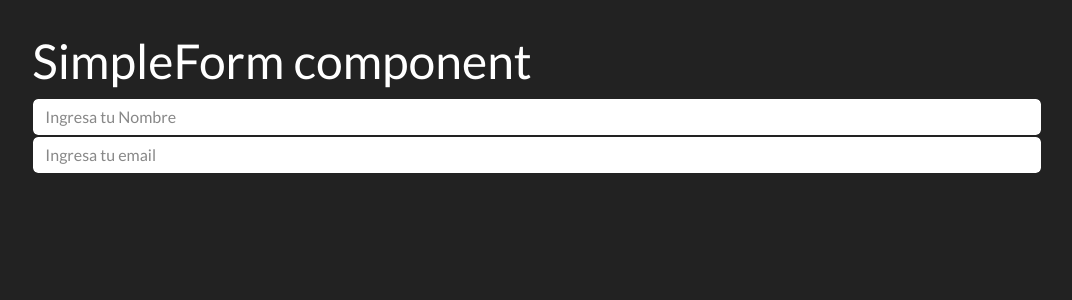
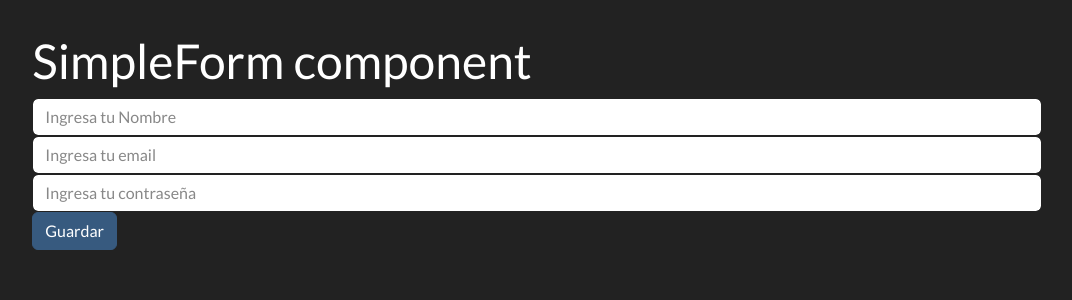
Before and after one commit to maximopeoficiales/react-examples-hooks, a React (Create React App) app: page / in a window 1280 px wide. Shown: the top 300 px of the page, without its empty margins (103-1175 px from the left). Built offline with nearby package versions, Linux system fonts and the light colour scheme.

Commit message:
Se creo un hookForm adaptativo a cualquier tipo de dato

```diff
--- a/src/App.tsx
+++ b/src/App.tsx
@@ -2,13 +2,15 @@ import Counter from "./components/01-useState/Counter/Counter";
 import "./App.css";
 import CounterWithCustomHook from "./components/01-useState/CounterWithCustomHook/CounterWithCustomHook";
 import SimpleForm from "./components/02-useEffect/SimpleForm/SimpleForm";
+import FormWithCustomHook from "./components/02-useEffect/FormWithCustomHook/FormWithCustomHook";
 function App() {
   return (
     <div className="App">
       {/* hola bro */}
       {/* <Counter />
       <CounterWithCustomHook /> */}
-      <SimpleForm />
+      {/* <SimpleForm /> */}
+      <FormWithCustomHook />
     </div>
   );
 }
--- /dev/null
+++ b/src/components/02-useEffect/FormWithCustomHook/FormWithCustomHook.tsx
@@ -0,0 +1,71 @@
+import { SyntheticEvent } from "react";
+import { useForm } from "../../../hooks/useForm";
+
+interface MyProps {}
+const defaultProps: MyProps = {};
+interface FormValues {
+  email: string;
+  name: string;
+  password: string;
+}
+
+const FormWithCustomHook = (props: MyProps) => {
+  props = { ...defaultProps, ...props };
+
+  const { formValues, handlerChange } = useForm<FormValues>({
+    email: "",
+    name: "",
+    password: "",
+  });
+
+  const { email, name, password } = formValues;
+
+  const handlerSubmit = (e: SyntheticEvent) => {
+    e.preventDefault();
+    console.log(formValues);
+  };
+
+  return (
+    <div data-testid="SimpleForm" className="row justify-content-center">
+      <div className="col-md-10">
+        <h1>SimpleForm component</h1>
+        <form action="" onSubmit={handlerSubmit}>
+          <div className="form-group">
+            <input
+              type="text"
+              name="name"
+              value={name}
+              onChange={handlerChange}
+              className="form-control"
+              placeholder="Ingresa tu Nombre"
+              aria-describedby="helpId"
+            />
+            <input
+              type="text"
+              name="email"
+              value={email}
+              onChange={handlerChange}
+              className="form-control"
+              placeholder="Ingresa tu email"
+              aria-describedby="helpId"
+            />
+            <input
+              type="text"
+              name="password"
+              value={password}
+              onChange={handlerChange}
+              className="form-control"
+              placeholder="Ingresa tu contraseña"
+              aria-describedby="helpId"
+            />
+          </div>
+          <button type="submit" className="btn btn-primary">
+            Guardar
+          </button>
+        </form>
+      </div>
+    </div>
+  );
+};
+
+export default FormWithCustomHook;
--- /dev/null
+++ b/src/hooks/useForm.ts
@@ -0,0 +1,16 @@
+import { ChangeEvent, useState } from "react";
+
+export function useForm<Type>(values: Type) {
+    const [formValues, setFormValues] = useState(values);
+
+    const handlerChange = ({ target }: ChangeEvent<HTMLInputElement>) => {
+        setFormValues({
+            ...formValues,
+            [target.name]: target.value,
+        });
+    };
+
+    return { formValues, handlerChange };
+
+
+}
```
Also changed, not shown: 1 other file (tests, documents, lock files or other folders).
